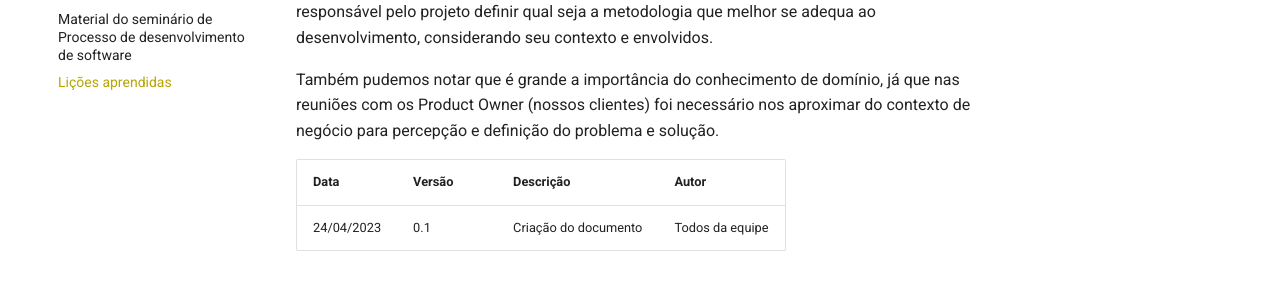
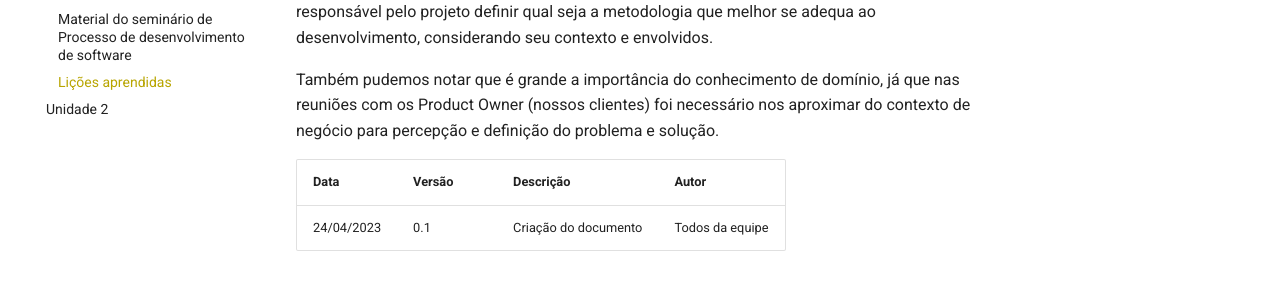
Before and after one commit to mdsreq-fga-unb/2023.1-Armazenai, an MkDocs documentation site: the page built from docs/Unidade 1/licoes.md, in a window 1280 px wide. Shown: the part 308-601 px from the top of the page. Built offline with MkDocs 1.6.1 and Material for MkDocs 9.7.7, drawn with Linux system fonts in a browser that asks for light colours; comment, search, counter and statistics services are not loaded.

Commit message:
add unidade 2 folder

```diff
--- a/mkdocs.yml
+++ b/mkdocs.yml
@@ -41,3 +41,4 @@ nav :
     - Processo de desenvolvimento de software: 'Unidade 1/processoDeDesenvolvimento.md'
     - Material do seminário de Processo de desenvolvimento de software: 'Unidade 1/materialSeminario.md'
     - Lições aprendidas: 'Unidade 1/licoes.md'
+  - Unidade 2: 'Unidade 2/requisitos.md'
```
Also changed, not shown: docs/Unidade 2/dor&dod.md (added), docs/Unidade 2/requisitos.md (added).
